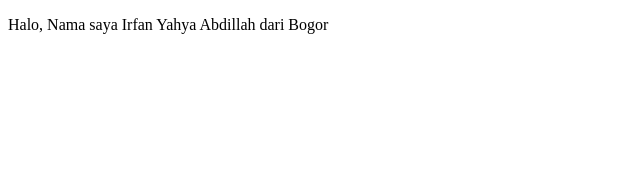
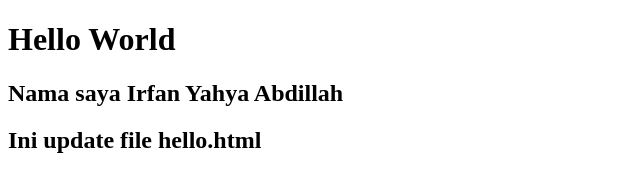
Before and after one commit to irfanyahyaa/git-pesilat, a plain HTML site: page hello.html in a window 1280 px wide. Shown: the whole page, without its empty margins (0-640 px from the left). Drawn offline with Linux system fonts and the light colour scheme.

Commit message:
Mengubah isi hello.html

```diff
--- a/hello.html
+++ b/hello.html
@@ -7,6 +7,8 @@
     <title>Hello Pesilat</title>
 </head>
 <body>
-    <p>Halo, Nama saya Irfan Yahya Abdillah dari Bogor</p>
+    <h1>Hello World</h1>
+    <h2>Nama saya Irfan Yahya Abdillah</h2>
+    <h2>Ini update file hello.html</h2>
 </body>
 </html>
```
